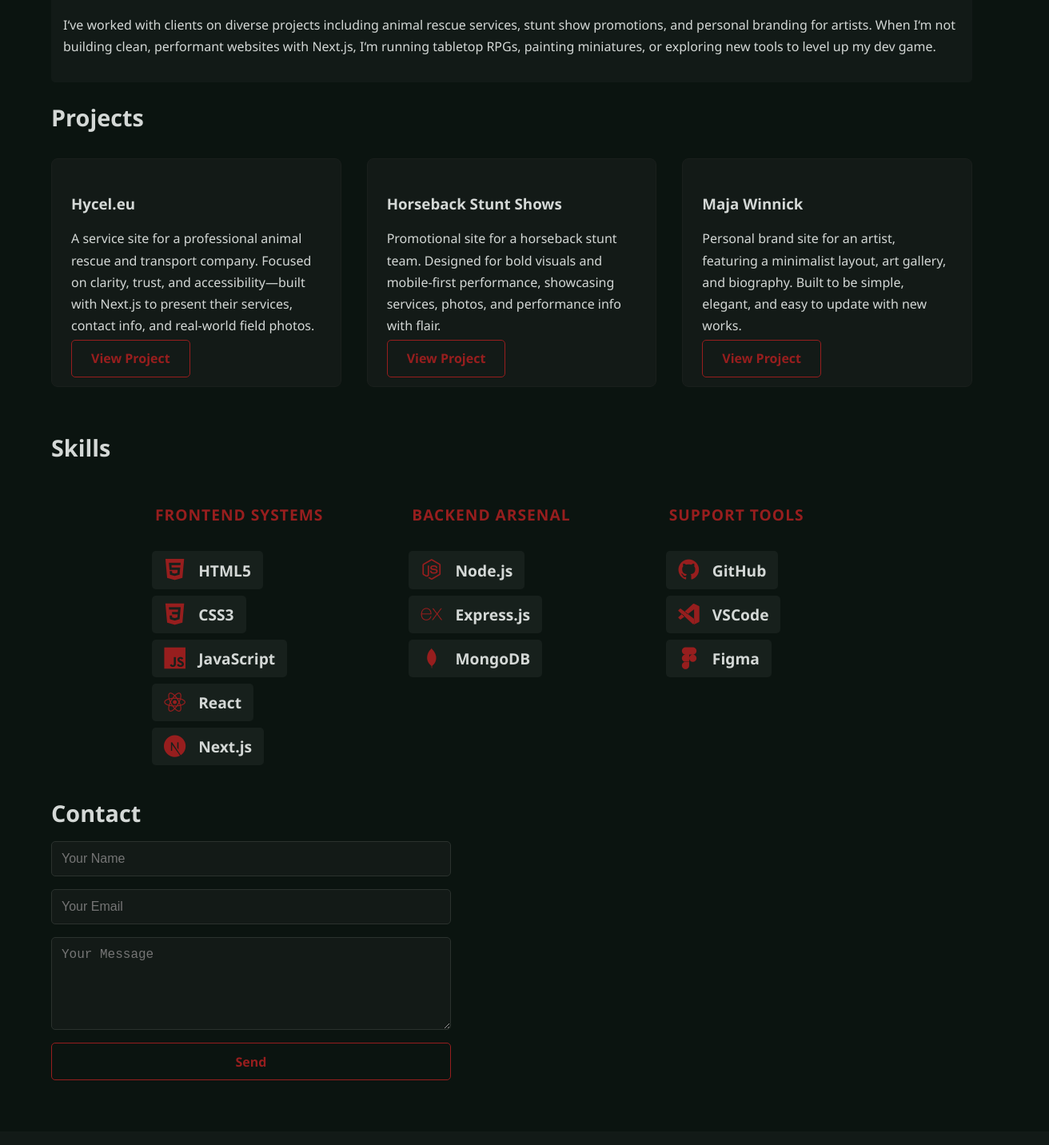
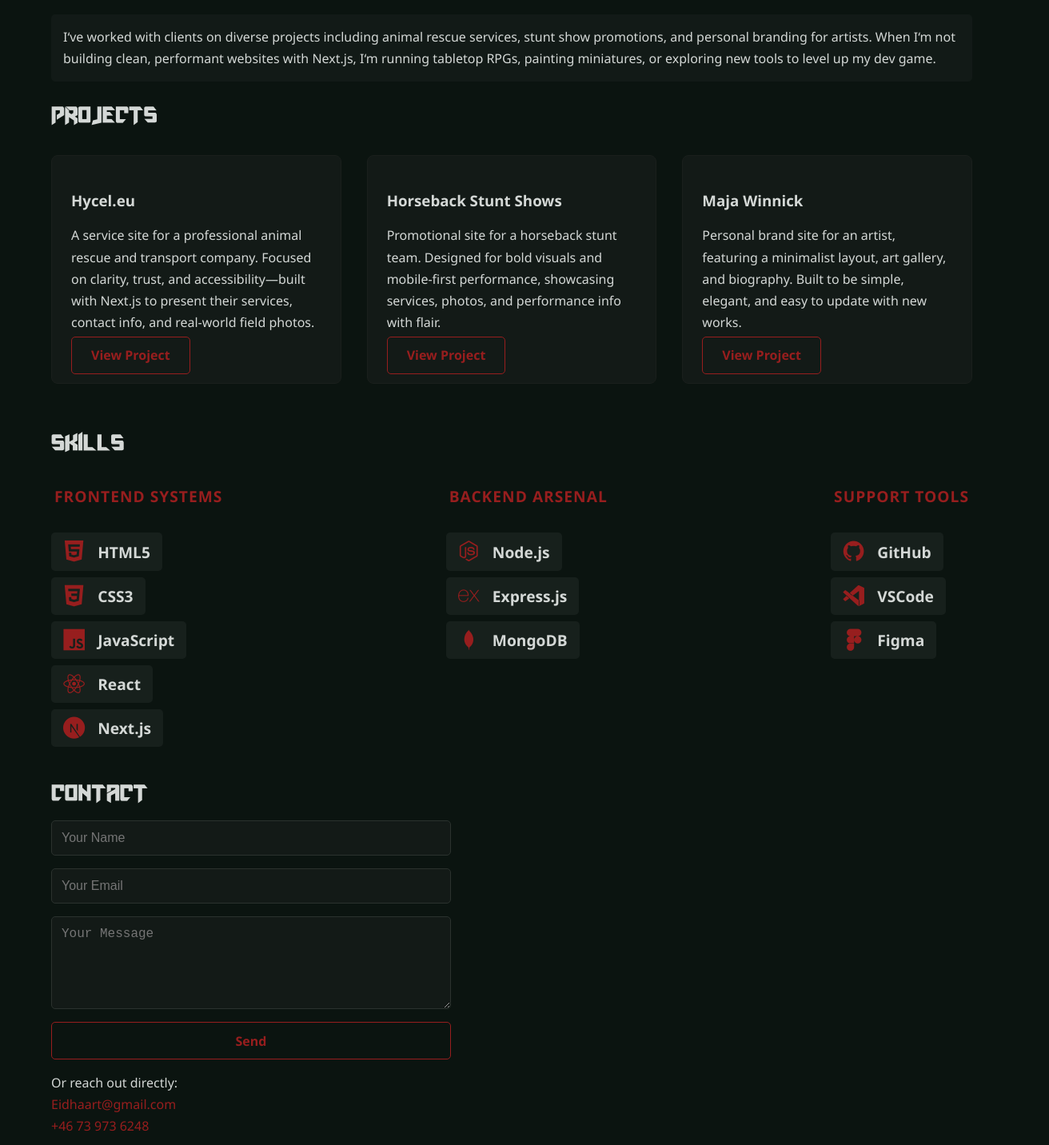
Before and after one commit to Eidhaart/EidhaartPortfolio, a Next.js app: page / in a window 1280 px wide. Shown: the part 863-2295 px from the top of the page at 80% size, 1312 px wide, since content can reach past the window. Built offline with nearby package versions, Linux system fonts and the light colour scheme.

Commit message:
First commit after deployment on Vercel

```diff
--- a/src/app/globals.css
+++ b/src/app/globals.css
@@ -11,6 +11,7 @@ body {
   background-color: var(--color-bg);
   color: var(--color-text);
   scroll-behavior: smooth;
+  overflow-x: hidden;
 }
 
 /* =======================
@@ -32,6 +33,13 @@ body {
   font-family: "AmazOOSTROV";
   src: url("/fonts/AmazOOSTROVv.2.ttf") format("truetype");
   font-weight: normal;
+  font-style: normal;
+  font-display: swap;
+}
+@font-face {
+  font-family: "AmazOOSTROVFine";
+  src: url("/fonts/AmazOOSTROVFine.ttf") format("truetype");
+  font-weight: lighter;
   font-style: normal;
   font-display: swap;
 }
@@ -165,12 +173,16 @@ body {
   flex-wrap: wrap;
 }
 
-.about-section {
+.about-section p {
   background-color: rgba(255, 255, 255, 0.027);
   border-radius: 5px;
   padding: 15px;
   margin-top: 20px;
   margin-bottom: 20px;
+}
+.about-section h2 {
+  font-family: "AmazOOSTROVFine";
+  margin-bottom: 1rem;
 }
 
 /* =======================
@@ -247,6 +259,17 @@ p {
 /* =======================
    🛠️ Skills
 ======================= */
+
+.skills-section h2 {
+  font-family: "AmazOOSTROVFine";
+}
+.projects h2 {
+  font-family: "AmazOOSTROVFine";
+}
+.contact h2 {
+  font-family: "AmazOOSTROVFine";
+}
+
 .skills-section {
   padding-top: 2rem;
   margin: 0 auto;
@@ -254,16 +277,16 @@ p {
 
 .skills-grid {
   display: flex;
-  justify-content: center; /* ⬅ center the entire grid horizontally */
+  justify-content: space-between; /* 👈 THIS spreads the columns edge to edge */
   align-items: flex-start;
   flex-wrap: wrap;
-  gap: 4rem;
-  max-width: 900px; /* ⬅ limit width so it doesn’t stretch too far */
-  margin: 2rem auto 0 auto; /* ⬅ center the grid on the page */
+  gap: 2rem;
+  width: 100%;
+  max-width: 1200px;
+  margin: 0 auto;
 }
 
 .skill-category {
-  flex: 1 1 250px;
   display: flex;
   flex-direction: column;
   align-items: center; /* Center the block */
@@ -320,6 +343,23 @@ p {
 /* =======================
    📬 Contact
 ======================= */
+
+.contact-direct {
+  margin-bottom: 1.5rem;
+  font-size: 0.95rem;
+  color: var(--color-text);
+}
+
+.contact-direct a {
+  color: var(--color-accent);
+  text-decoration: none;
+  font-weight: 500;
+}
+
+.contact-direct a:hover {
+  text-decoration: underline;
+}
+
 .contact-form {
   display: flex;
   flex-direction: column;
@@ -351,6 +391,7 @@ p {
   right: 50%;
   margin-left: -50vw;
   margin-right: -50vw;
+  margin-bottom: -30px;
 }
 
 .footer-content {
@@ -472,11 +513,58 @@ p {
   }
 
   .footer-right {
+    margin-top: 1rem;
     justify-content: center;
+  }
+
+  .footer-left {
+    text-align: center;
     width: 100%;
+    align-items: center;
+    display: flex;
+    flex-direction: column;
   }
 
   .footer-logo {
     height: 32px;
   }
+
+  .footer-content {
+    flex-direction: column;
+    align-items: center;
+    text-align: center;
+  }
 }
+
+@media (max-width: 768px) {
+  .skills-grid {
+    justify-content: center;
+    text-align: center;
+  }
+
+  .skill-category {
+    align-items: center;
+  }
+
+  .skill-category h3 {
+    text-align: center;
+  }
+
+  .skill-category ul {
+    align-items: center;
+  }
+
+  .skill-category li {
+    justify-content: center;
+  }
+
+  .skills-section h2 {
+    text-align: center;
+  }
+  .projects h2 {
+    text-align: center;
+  }
+  .contact h2 {
+    text-align: center;
+  }
+}
--- a/src/components/Contact.js
+++ b/src/components/Contact.js
@@ -2,8 +2,9 @@
 
 export default function Contact() {
   return (
-    <section id="contact">
+    <section id="contact" className="contact">
       <h2>Contact</h2>
+
       <form className="contact-form" onSubmit={(e) => e.preventDefault()}>
         <input type="text" placeholder="Your Name" required />
         <input type="email" placeholder="Your Email" required />
@@ -12,6 +13,15 @@ export default function Contact() {
           Send
         </button>
       </form>
+      <div className="contact-direct">
+        <p>
+          Or reach out directly:
+          <br />
+          <a href="mailto:Eidhaart@gmail.com">Eidhaart@gmail.com</a>
+          <br />
+          <a href="tel:+46739736248">+46 73 973 6248</a>
+        </p>
+      </div>
     </section>
   );
 }
--- a/src/components/Projects.js
+++ b/src/components/Projects.js
@@ -21,7 +21,7 @@ const projects = [
 
 export default function Projects() {
   return (
-    <section id="projects">
+    <section id="projects" className="projects">
       <h2>Projects</h2>
       <div className="projects-grid">
         {projects.map((project, index) => (
```
Also changed, not shown: src/components/signature.html (added, +42 -0 lines), public/fonts/AmazOOSTROVFine.ttf (added), public/images/eidhaartsign.png (added).
